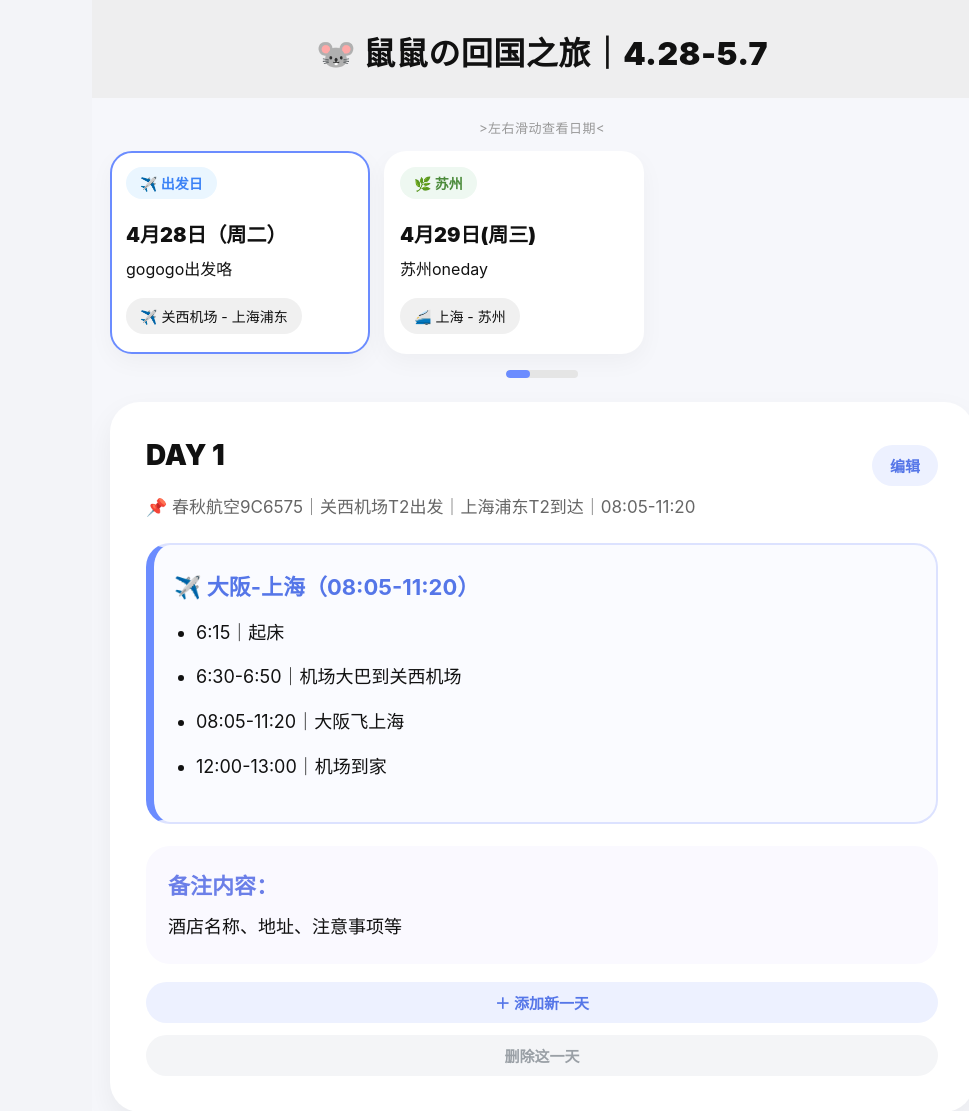
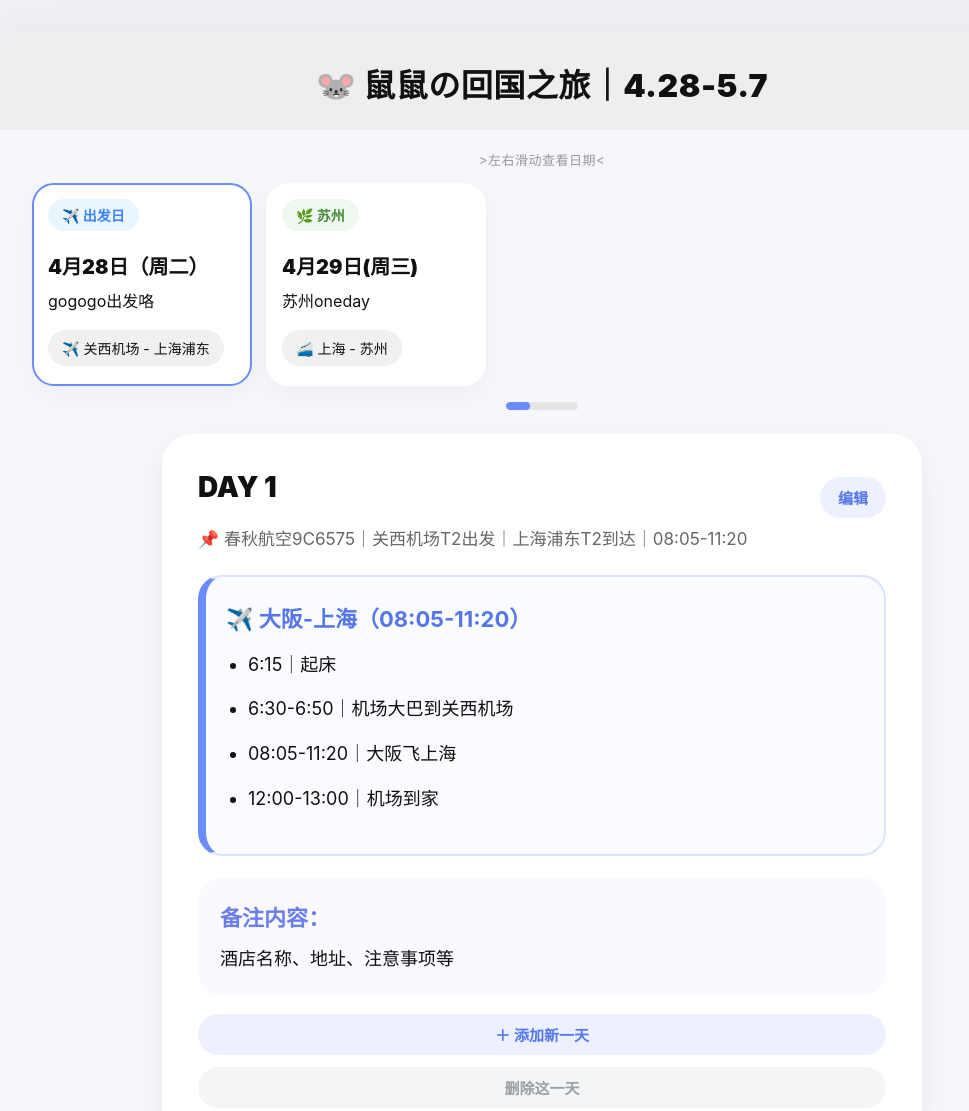
Before and after one commit to EtsuKo1147/travel, a plain HTML site: page index.html in a window 1280 px wide. Shown: the top 1111 px of the page, without its empty margins (98-1067 px from the left). Drawn offline with Linux system fonts and the light colour scheme.

Commit message:
Update style.css

```diff
--- a/style.css
+++ b/style.css
@@ -357,3 +357,36 @@ body {
   background: #f4f5f7;   /* 很淡的灰 */
   color: #9aa0a6;        /* 柔和灰字 */
 }
+
+/* 电脑端适配 */
+@media (min-width: 1024px) {
+  body {
+    background: #eef0f6;
+  }
+
+  .app {
+    max-width: 1100px;
+    min-height: 100vh;
+    border-radius: 32px;
+    margin: 32px auto;
+    box-shadow: 0 20px 60px rgba(0, 0, 0, 0.08);
+  }
+
+  .top-header {
+    border-radius: 32px 32px 0 0;
+  }
+
+  .date-slider {
+    padding: 0 40px 24px;
+  }
+
+  .date-card {
+    flex: 0 0 220px;
+    min-height: 150px;
+  }
+
+  .main-card {
+    max-width: 760px;
+    margin: 0 auto 48px;
+  }
+}
```
